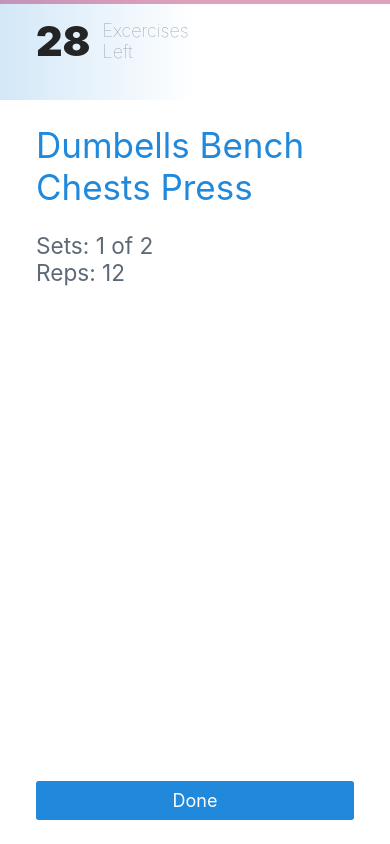
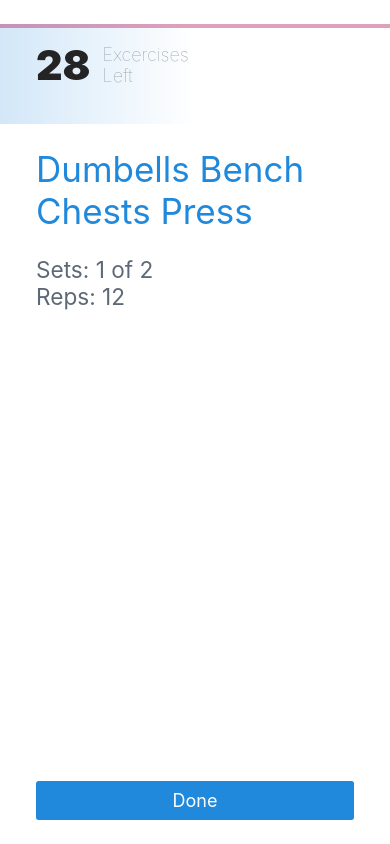
Before and after one commit to Alimobasheri/fitness-tracking-app, a React Native app: screen / in a window 390 px wide. Built offline with nearby package versions, Linux system fonts and the light colour scheme.

Commit message:
Fix - Wrong top insets on iPhone 14 pro max - Progress bar animation speed

```diff
--- a/src/components/WorkoutProgress/index.tsx
+++ b/src/components/WorkoutProgress/index.tsx
@@ -29,7 +29,7 @@ export const WorkoutProgress: FC<WorkoutProgressProps> = ({
       locations={[progress, progress, 1]}
       style={[styles.root]}
     >
-      <LinearProgress value={progress} variant={"determinate"} />
+      <LinearProgress value={progress} variant={"determinate"} animation={{duration: 100}}/>
       <View style={styles.wrapper}>
         <View style={styles.leftWrapper}>
           <Text h1 style={styles.leftNumber}>
--- a/src/components/WorkoutProgress/styles.ts
+++ b/src/components/WorkoutProgress/styles.ts
@@ -6,6 +6,7 @@ export default StyleSheet.create({
     height: "20%",
     maxHeight: 100,
     minHeight: 60,
+    marginTop: 24
   },
   wrapper: {
     width: "100%",
```
